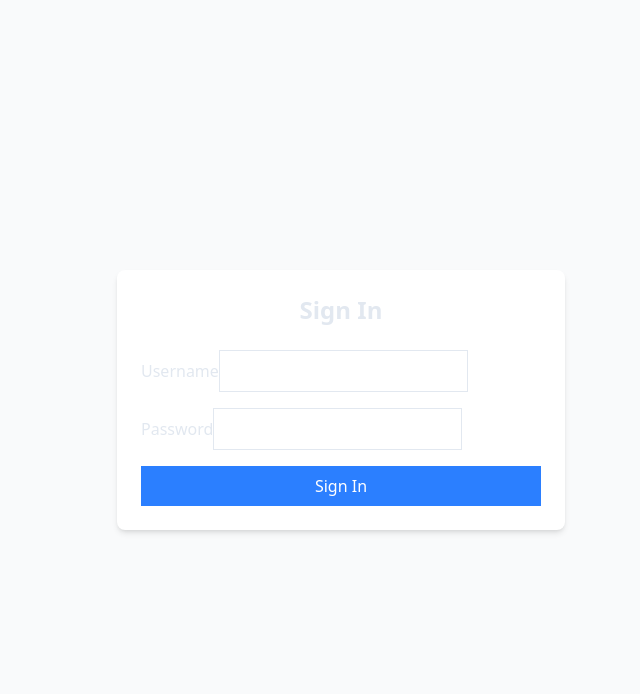
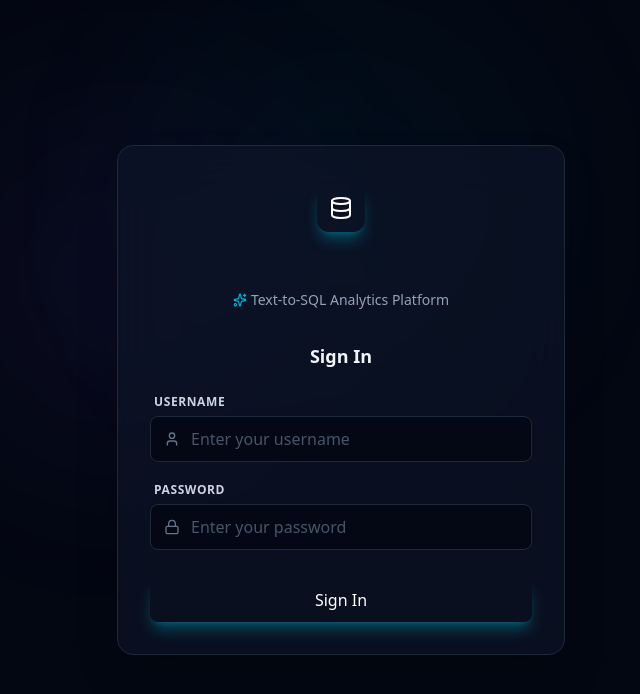
Before and after one commit to RkShanks/QueryCraft, a React (Vite) app in the folder frontend/: page /sign-in in a window 1280 px wide. Shown: the top 694 px of the page, without its empty margins (299-939 px from the left). Built offline with nearby package versions, Linux system fonts and the light colour scheme; no server answers.

Commit message:
feat(T-452): refresh SignInPage and SignInForm UI with premium dark-mode styling
Implements T-452.

```diff
--- a/frontend/src/components/auth/SignInForm.tsx
+++ b/frontend/src/components/auth/SignInForm.tsx
@@ -1,6 +1,7 @@
 import React, { useState } from 'react';
 import { useSignIn } from '../../hooks/useAuth';
 import { useTranslation } from 'react-i18next';
+import { User, Lock, Loader2, AlertCircle } from 'lucide-react';
 
 export const SignInForm: React.FC = () => {
   const { t } = useTranslation();
@@ -25,34 +26,75 @@ export const SignInForm: React.FC = () => {
   };
 
   return (
-    <form onSubmit={handleSubmit} className="sign-in-form flex flex-col gap-4">
-      <div>
-        <label htmlFor="username">{t('auth.signIn.username.label')}</label>
+    <form onSubmit={handleSubmit} className="sign-in-form flex flex-col gap-5">
+      {/* Username Input Field */}
+      <div className="flex flex-col gap-1.5">
+        <label
+          htmlFor="username"
+          className="text-xs font-semibold text-obsidian-300 uppercase tracking-wider ps-1"
+        >
+          {t('auth.signIn.username.label')}
+        </label>
+        <div className="relative">
+          <div className="absolute inset-y-0 start-0 ps-3.5 flex items-center pointer-events-none text-obsidian-500">
+            <User className="w-4 h-4" />
+          </div>
           <input
             id="username"
             type="text"
             value={username}
             onChange={(e) => setUsername(e.target.value)}
-          className="border p-2"
+            className="w-full bg-obsidian-950/80 border border-obsidian-800 rounded-lg py-2.5 ps-10 pe-4 text-obsidian-200 placeholder-obsidian-600 focus:outline-none focus:border-neon-cyan focus:ring-1 focus:ring-neon-cyan/35 transition-all duration-200"
+            placeholder={t('auth.signIn.username.placeholder')}
           />
         </div>
-      <div>
-        <label htmlFor="password">{t('auth.signIn.password.label')}</label>
+      </div>
+
+      {/* Password Input Field */}
+      <div className="flex flex-col gap-1.5">
+        <label
+          htmlFor="password"
+          className="text-xs font-semibold text-obsidian-300 uppercase tracking-wider ps-1"
+        >
+          {t('auth.signIn.password.label')}
+        </label>
+        <div className="relative">
+          <div className="absolute inset-y-0 start-0 ps-3.5 flex items-center pointer-events-none text-obsidian-500">
+            <Lock className="w-4 h-4" />
+          </div>
           <input
             id="password"
             type="password"
             value={password}
             onChange={(e) => setPassword(e.target.value)}
-          className="border p-2"
+            className="w-full bg-obsidian-950/80 border border-obsidian-800 rounded-lg py-2.5 ps-10 pe-4 text-obsidian-200 placeholder-obsidian-600 focus:outline-none focus:border-neon-cyan focus:ring-1 focus:ring-neon-cyan/35 transition-all duration-200"
+            placeholder={t('auth.signIn.password.placeholder')}
           />
         </div>
-      {error && <div className="error text-red-500">{error}</div>}
+      </div>
+
+      {/* Validation Error Message */}
+      {error && (
+        <div className="error flex items-center gap-2 text-sm text-red-400 bg-red-950/30 border border-red-900/50 px-3.5 py-2.5 rounded-lg">
+          <AlertCircle className="w-4 h-4 shrink-0 text-red-400" />
+          <span>{error}</span>
+        </div>
+      )}
+
+      {/* Submit Button */}
       <button
         type="submit"
         disabled={signInMutation.isPending}
-        className="bg-blue-500 text-white p-2"
+        className="w-full mt-2 relative overflow-hidden group rounded-lg py-2.5 px-4 bg-gradient-to-e from-neon-cyan to-neon-purple text-white font-medium hover:brightness-110 active:brightness-95 disabled:opacity-50 disabled:pointer-events-none transition-all duration-200 shadow-lg shadow-neon-cyan-glow flex items-center justify-center gap-2 cursor-pointer"
       >
-        {signInMutation.isPending ? t('auth.signIn.signingIn') : t('auth.signIn.submit')}
+        {signInMutation.isPending ? (
+          <>
+            <Loader2 className="w-4 h-4 animate-spin text-white" />
+            <span>{t('auth.signIn.signingIn')}</span>
+          </>
+        ) : (
+          <span>{t('auth.signIn.submit')}</span>
+        )}
       </button>
     </form>
   );
--- a/frontend/src/locales/ar.json
+++ b/frontend/src/locales/ar.json
@@ -10,7 +10,9 @@
 
   "auth.signIn.title": "تسجيل الدخول",
   "auth.signIn.username.label": "اسم المستخدم",
+  "auth.signIn.username.placeholder": "أدخل اسم المستخدم",
   "auth.signIn.password.label": "كلمة المرور",
+  "auth.signIn.password.placeholder": "أدخل كلمة المرور",
   "auth.signIn.submit": "تسجيل الدخول",
   "auth.signIn.signingIn": "جارٍ تسجيل الدخول...",
   "auth.signIn.error.usernameEmpty": "اسم المستخدم لا يمكن أن يكون فارغاً.",
--- a/frontend/src/locales/en.json
+++ b/frontend/src/locales/en.json
@@ -8,7 +8,9 @@
   "nav.settings": "Settings",
   "auth.signIn.title": "Sign In",
   "auth.signIn.username.label": "Username",
+  "auth.signIn.username.placeholder": "Enter your username",
   "auth.signIn.password.label": "Password",
+  "auth.signIn.password.placeholder": "Enter your password",
   "auth.signIn.submit": "Sign In",
   "auth.signIn.signingIn": "Signing in...",
   "auth.signIn.error.usernameEmpty": "Username cannot be empty.",
--- a/frontend/src/pages/SignInPage.tsx
+++ b/frontend/src/pages/SignInPage.tsx
@@ -3,6 +3,7 @@ import { Navigate } from 'react-router-dom';
 import { SignInForm } from '../components/auth/SignInForm';
 import { useTranslation } from 'react-i18next';
 import { useCurrentUser } from '../hooks/useAuth';
+import { Database, Sparkles } from 'lucide-react';
 
 export const SignInPage: React.FC = () => {
   const { t } = useTranslation();
@@ -10,8 +11,8 @@ export const SignInPage: React.FC = () => {
 
   if (isLoading) {
     return (
-      <div className="min-h-screen flex items-center justify-center">
-        <div className="w-8 h-8 border-4 border-indigo-200 border-t-indigo-600 rounded-full animate-spin" />
+      <div className="min-h-screen flex items-center justify-center bg-obsidian-950">
+        <div className="w-10 h-10 border-4 border-obsidian-800 border-t-neon-cyan rounded-full animate-spin shadow-[0_0_15px_rgba(6,182,212,0.5)]" />
       </div>
     );
   }
@@ -21,12 +22,40 @@ export const SignInPage: React.FC = () => {
   }
 
   return (
-    <div className="sign-in-page min-h-screen flex items-center justify-center bg-gray-50">
-      <div className="max-w-md w-full p-6 bg-white shadow-md rounded-lg">
-        <h1 className="text-2xl font-bold mb-6 text-center">
-          {t('auth.signIn.title')}
-        </h1>
-        <SignInForm />
+    <div className="sign-in-page min-h-screen flex items-center justify-center bg-obsidian-950 p-4 relative overflow-hidden">
+      {/* Background Neon Accent Glows */}
+      <div className="absolute top-1/4 start-1/2 -translate-x-1/2 -translate-y-1/2 w-96 h-96 bg-neon-cyan-glow/20 blur-[120px] rounded-full pointer-events-none animate-glow-pulse" />
+      <div className="absolute bottom-1/4 start-1/3 -translate-x-1/2 -translate-y-1/2 w-80 h-80 bg-neon-purple-glow/20 blur-[100px] rounded-full pointer-events-none" />
+
+      {/* Main Glassmorphic Container */}
+      <div className="max-w-md w-full relative z-10 bg-obsidian-900/60 backdrop-blur-xl border border-obsidian-800 rounded-2xl shadow-2xl overflow-hidden animate-fade-in">
+        {/* Accent Top Bar */}
+        <div className="h-1.5 w-full bg-gradient-to-e from-neon-cyan via-neon-purple to-neon-fuchsia" />
+
+        <div className="p-8">
+          {/* Brand Header */}
+          <div className="flex flex-col items-center gap-2 mb-8">
+            <div className="w-12 h-12 rounded-xl bg-gradient-to-e from-neon-cyan to-neon-purple flex items-center justify-center shadow-lg shadow-neon-cyan-glow relative group">
+              <Database className="w-6 h-6 text-white" />
+              <div className="absolute inset-0 rounded-xl bg-gradient-to-e from-neon-cyan to-neon-purple opacity-0 group-hover:opacity-100 transition-opacity duration-300 blur-sm" />
+            </div>
+            <div className="text-center mt-2">
+              <h1 className="text-3xl font-extrabold tracking-tight bg-gradient-to-e from-white via-obsidian-200 to-obsidian-400 bg-clip-text text-transparent">
+                {t('app.title')}
+              </h1>
+              <p className="text-sm text-obsidian-400 mt-1.5 flex items-center justify-center gap-1">
+                <Sparkles className="w-3.5 h-3.5 text-neon-cyan" />
+                {t('app.subtitle')}
+              </p>
+            </div>
+          </div>
+
+          <h2 className="text-lg font-semibold text-obsidian-100 mb-6 text-center">
+            {t('auth.signIn.title')}
+          </h2>
+
+          <SignInForm />
+        </div>
       </div>
     </div>
   );
```
Lines whose indentation alone changed are shown as unchanged.
